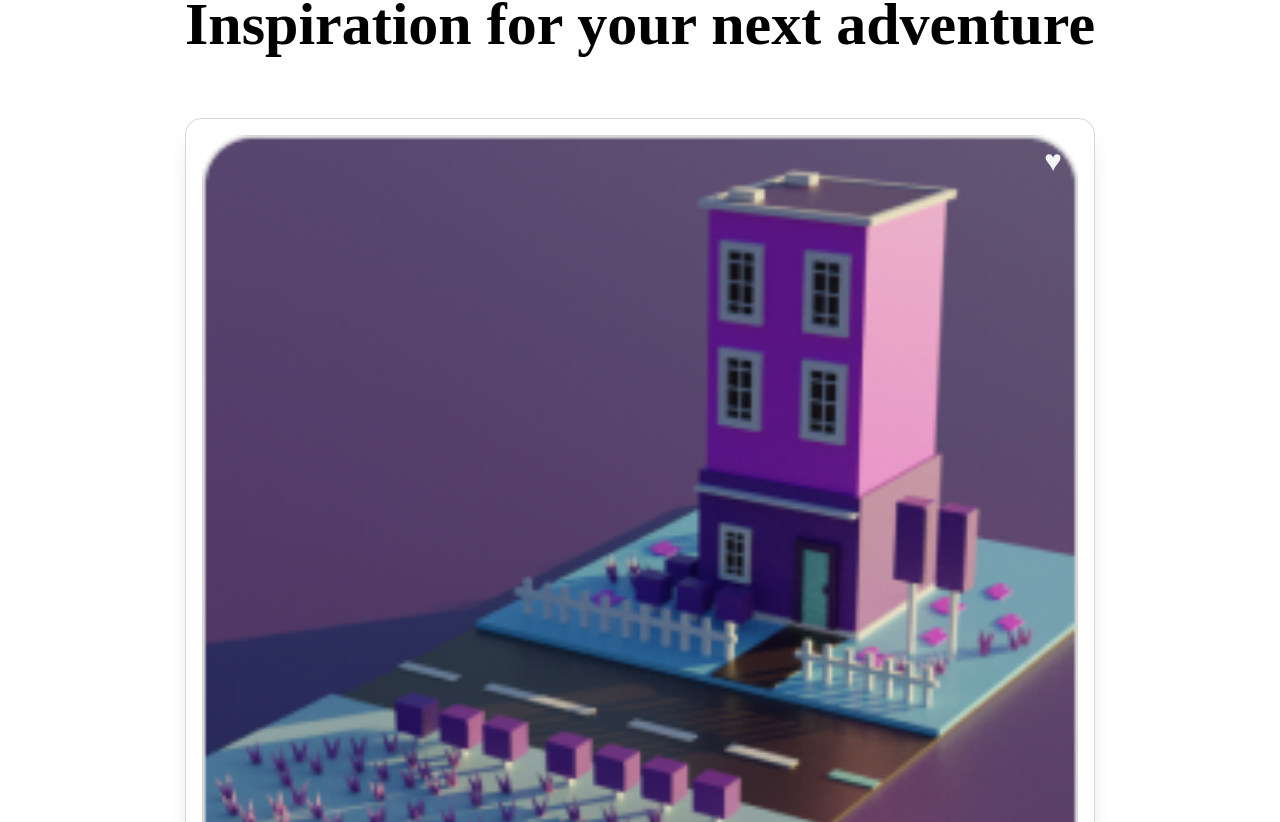
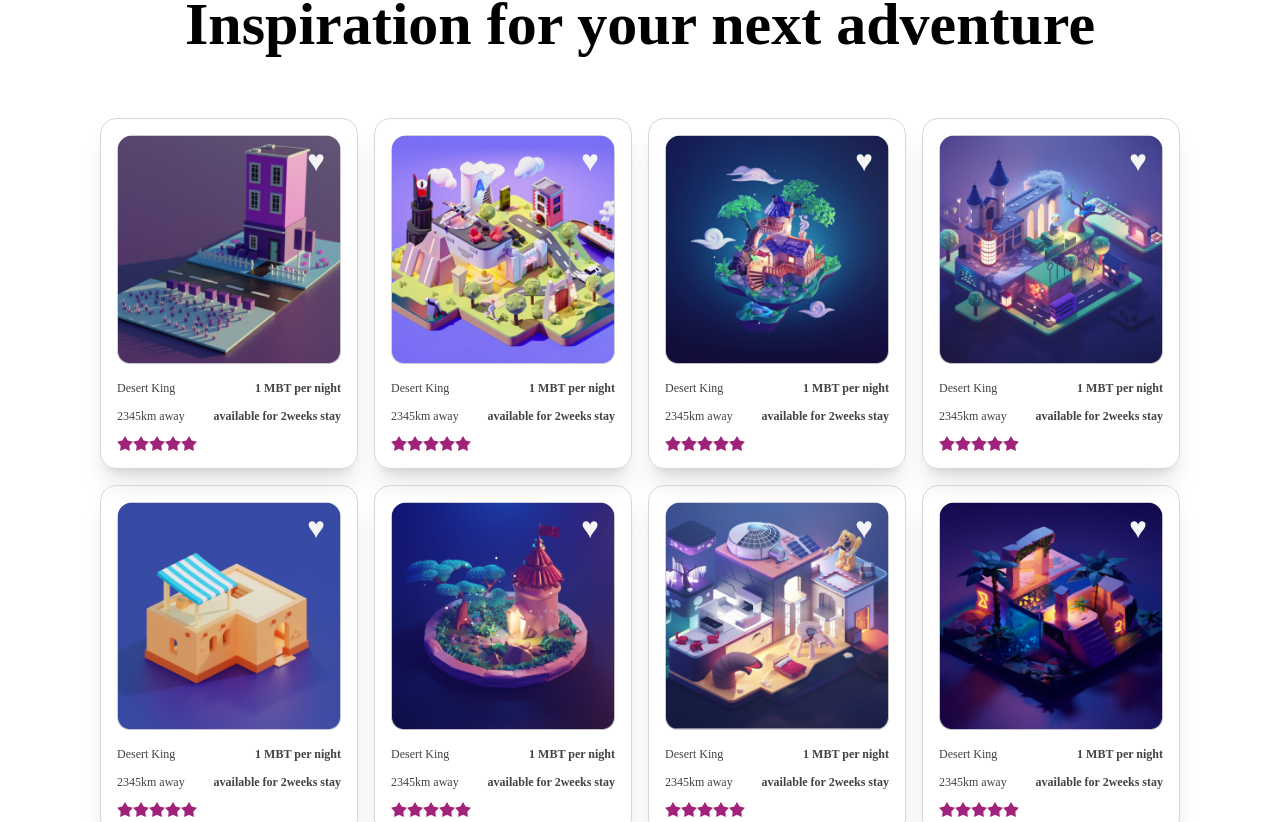
Before and after one commit to Muashef/Metabnb, a React (Create React App) app: page / in a window 1280 px wide. Shown: the part 1058-1880 px from the top of the page. Built offline with nearby package versions, Linux system fonts and the light colour scheme; a web font is replaced by a local one.

Commit message:
setup card grid

```diff
--- a/src/components/Card.jsx
+++ b/src/components/Card.jsx
@@ -1,13 +1,13 @@
 import React from 'react'
 
-export default function Card() {
+export default function Card({image}) {
   return (
     <div className="p-4 border shadow-xl card card-compact rounded-2xl border-[#D7D7D7]">
       <figure className='relative'>
-        <img src="grid/grid1.png" alt="Shoes" className='w-full' />
+        <img src={image} alt="Shoes" className='w-full' />
         <p className='absolute text-3xl text-gray-100 top-2 right-4'>&#9829;</p>
       </figure>
-      <div className="flex flex-col mt-4 text-sm gap-y-3">
+      <div className="flex flex-col mt-4 text-xs gap-y-3">
         <div className='flex justify-between'>
           <p>Desert King</p>
           <p className='font-bold'>1 MBT per night</p>
--- /dev/null
+++ b/src/components/CardGrid.jsx
@@ -0,0 +1,31 @@
+import React from 'react'
+import Card from './Card'
+
+export default function CardGrid({ size }) {
+  const data = [
+    { id: 1, image: "grid/grid1.png" },
+    { id: 2, image: "grid/grid2.png" },
+    { id: 3, image: "grid/grid3.png" },
+    { id: 4, image: "grid/grid4.png" },
+    { id: 5, image: "grid/grid5.png" },
+    { id: 6, image: "grid/grid6.png" },
+    { id: 7, image: "grid/grid7.png" },
+    { id: 8, image: "grid/grid8.png" },
+    { id: 9, image: "grid/grid9.png" },
+    { id: 10, image: "grid/grid10.png" },
+    { id: 11, image: "grid/grid11.png" },
+    { id: 12, image: "grid/grid12.png" },
+    { id: 13, image: "grid/grid13.png" },
+    { id: 14, image: "grid/grid14.png" },
+    { id: 15, image: "grid/grid15.png" },
+    { id: 16, image: "grid/grid16.png" },
+  ]
+
+  return (
+    <div className="grid justify-center grid-cols-1 gap-4 sm:grid-cols-2 lg:grid-cols-4">
+      {data.slice(0, size).map((item) => (
+        <Card key={item.id} image={item.image} />
+      ))}
+    </div>
+  )
+}
--- a/src/pages/Home.jsx
+++ b/src/pages/Home.jsx
@@ -1,12 +1,12 @@
 import React from 'react'
-import Card from '../components/Card'
+import CardGrid from '../components/CardGrid'
 
 export default function Home() {
   return (
     <div className='mt-16 sm:mt-32 '>
       <section className="hero sm:px-[100px] px-4 sm:mb-16 mb-8">
         <div className="flex-col p-0 hero-content lg:flex-row-reverse gap-x-24 gap-y-8">
-          <img src="hero-img.png" className="self-start w-full max-w-sm" />
+          <img src="hero-img.png" className="self-start w-full max-w-sm" alt='hero'/>
           <div className='flex flex-col gap-y-8'>
             <h1 className="text-4xl sm:text-6xl sm:mt-6">Rent a <span className='text-[#A02279] font-bold'>Place</span> away from <span className='text-[#A02279] font-bold'>Home</span> in the <span className='text-[#A02279] font-bold'>Metaverse</span></h1>
             <p className="text-xl sm:text-2xl">we provide you access to luxury and affordable houses in the metaverse, get a chance to turn your imagination to reality at your comfort zone</p>
@@ -32,7 +32,7 @@ export default function Home() {
             <h2 className="mb-8 text-4xl font-bold text-center text-black sm:text-6xl sm:mb-16">Inspiration for your next adventure</h2>
           </div>
           <div>
-            <Card />
+            <CardGrid size={8} />
           </div>
         </div>
       </section>
```
